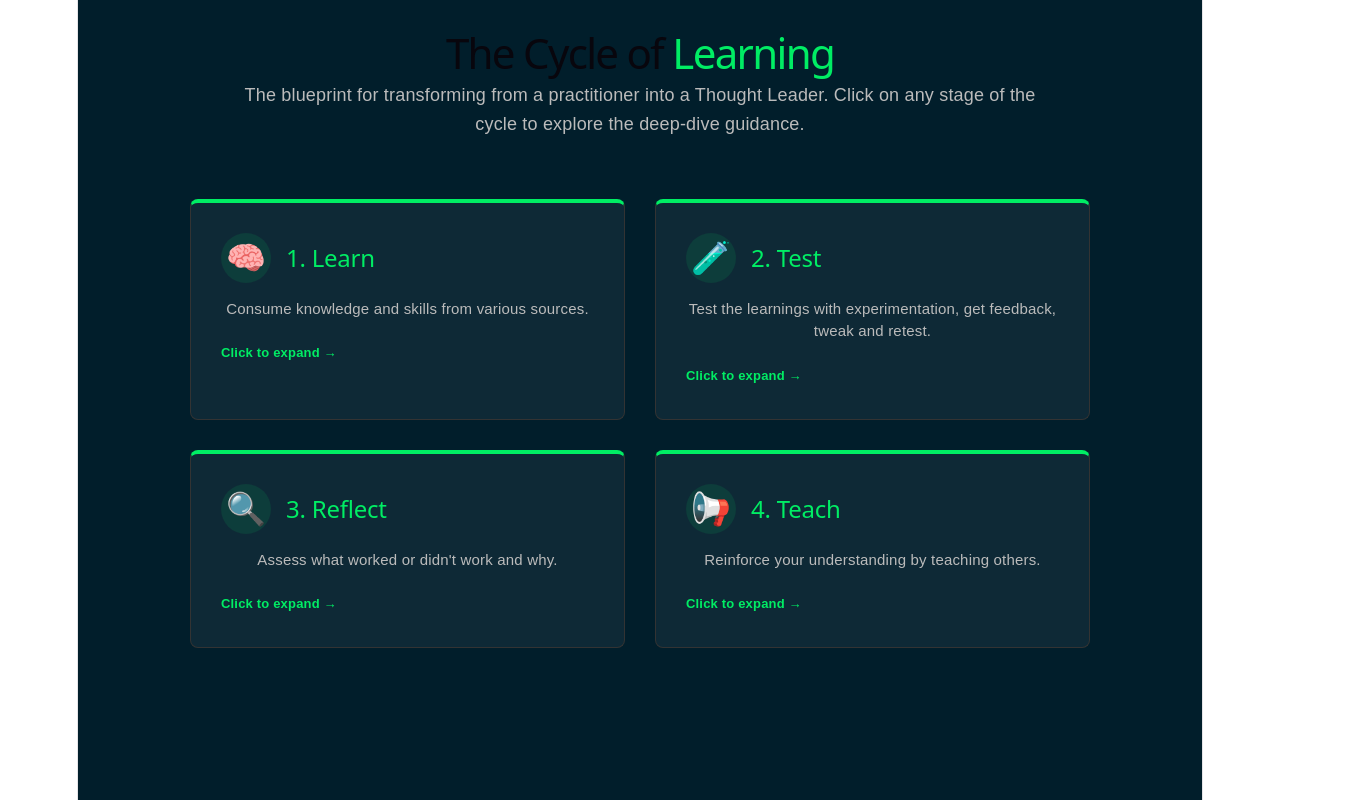
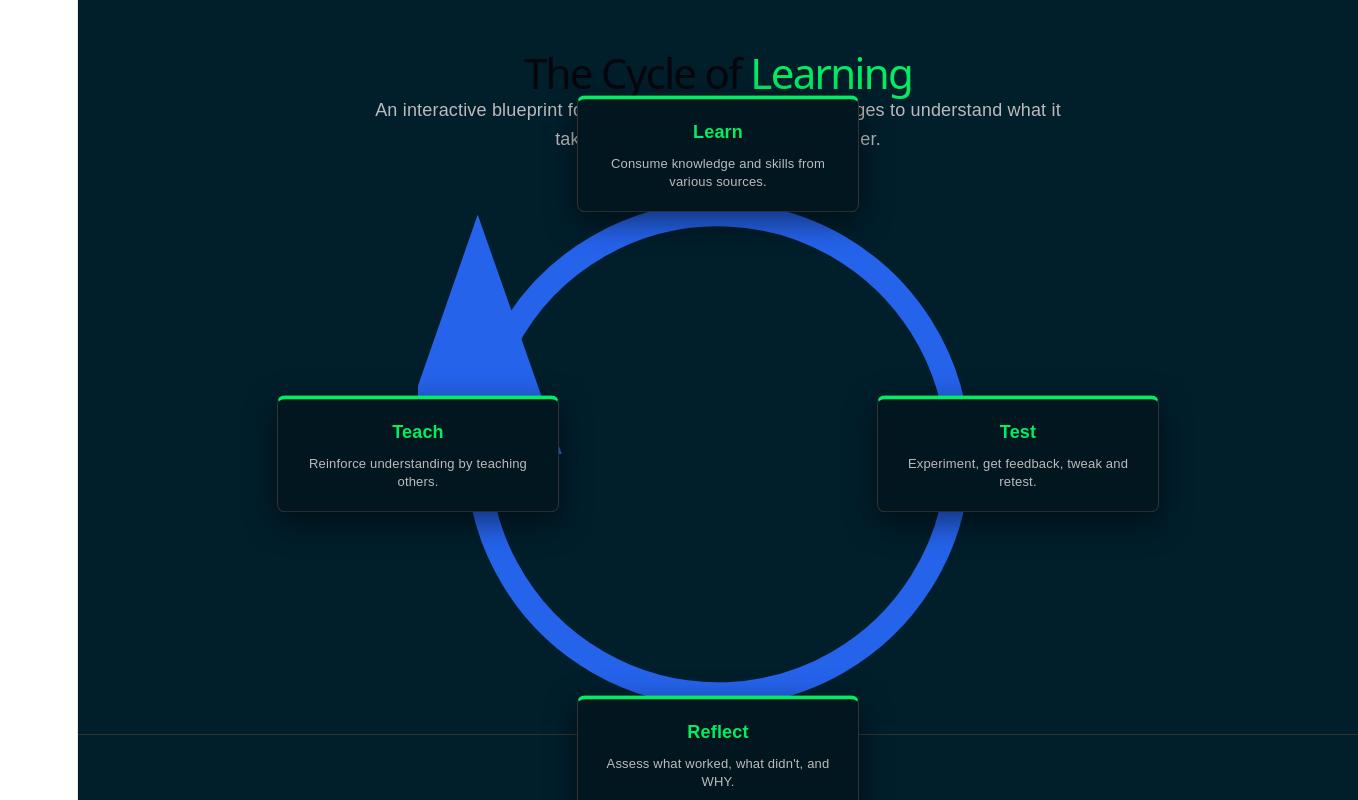
Before and after one commit to itchap/itchap, a React (Vite) app in the folder Apps/learning-cycle/: page / in a window 1280 px wide. Shown: the top 800 px of the page, 1358 px wide, since content can reach past the window. Built offline with nearby package versions, Linux system fonts and the light colour scheme.

Commit message:
ui update
ui update

```diff
--- a/Apps/learning-cycle/src/App.jsx
+++ b/Apps/learning-cycle/src/App.jsx
@@ -1,162 +1,173 @@
 import React, { useState } from 'react';
 
-function App() {
+const App = () => {
   const [activeNode, setActiveNode] = useState(null);
 
   const theme = {
     bg: '#011e2b',
+    darker: '#021620',
     cardBg: 'rgba(255, 255, 255, 0.05)',
     border: '#333',
     accent: '#00ed64',
     textMain: '#fff',
     textSub: '#bbb',
-    hover: 'rgba(0, 237, 100, 0.1)'
+    arrowColor: '#2563eb' // Matching the blue in your reference diagram
   };
 
   const cycleData = [
     {
       id: 1,
       title: 'Learn',
-      icon: '🧠',
+      pos: { top: '0%', left: '50%', transform: 'translate(-50%, -50%)' },
       shortDesc: 'Consume knowledge and skills from various sources.',
-      deepDive: "Find the medium that works best for your brain. Read books, dive into official documentation, watch technical videos, listen to podcasts, or get hands-on in a lab. Take meticulous notes. The goal here is raw intake and initial comprehension. You are laying the foundation.",
+      deepDive: "Find the medium that works best for you: books, docs, videos, podcasts, or practical hands-on labs. Take meticulous notes to lay a strong foundation.",
       action: "Identify your preferred learning style and immerse yourself."
     },
     {
       id: 2,
       title: 'Test',
-      icon: '🧪',
-      shortDesc: 'Test the learnings with experimentation, get feedback, tweak and retest.',
-      deepDive: "Knowledge without execution is just trivia. Apply what you've learned in real-world or simulated scenarios. Observe the outcomes closely, solicit brutal feedback from peers or customers, make necessary adjustments, and test again. This is where theory meets reality.",
-      action: "Build a POC, run a mock discovery call, or break a system on purpose."
+      pos: { top: '50%', left: '100%', transform: 'translate(-50%, -50%)' },
+      shortDesc: 'Experiment, get feedback, tweak and retest.',
+      deepDive: "Apply theory to reality. Build POCs, run mock calls, and solicit brutal feedback. Tweak your approach based on what breaks and test it again.",
+      action: "Build a POC or run a simulation to see theory meet reality."
     },
     {
       id: 3,
       title: 'Reflect',
-      icon: '🔍',
-      shortDesc: 'Assess what worked or didn\'t work and why.',
-      deepDive: "This is the most critical and often skipped step. It's not enough to know WHAT happened; you must understand WHY. Why did the architecture scale perfectly? Why did the customer push back on that specific point? True mastery is born in the quiet reflection of your successes and failures.",
-      action: "Do not move to the next stage until you understand the 'Why'."
+      pos: { top: '100%', left: '50%', transform: 'translate(-50%, -50%)' },
+      shortDesc: 'Assess what worked, what didn\'t, and WHY.',
+      deepDive: "True mastery is born here. Don't just look at results; understand the mechanics. Why did the customer push back? Why did the architecture scale?",
+      action: "Understand the 'Why' before moving to the next stage."
     },
     {
       id: 4,
       title: 'Teach',
-      icon: '📢',
-      shortDesc: 'Reinforce your understanding by teaching others.',
-      deepDive: "You are only ready for this stage after true reflection. The process of structuring your thoughts to educate others—whether through a blog, a lunch-and-learn, or a conference keynote—is the ultimate forcing function for mastery. Teaching is what transforms a skilled practitioner into a recognized Thought Leader.",
-      action: "Share your findings. Elevate the rest of the team."
+      pos: { top: '50%', left: '0%', transform: 'translate(-50%, -50%)' },
+      shortDesc: 'Reinforce understanding by teaching others.',
+      deepDive: "The process of preparing to teach forces you to structure your thoughts. Giving talks or writing docs is what makes you a Thought Leader.",
+      action: "Share your findings via a blog, lunch-and-learn, or talk."
     }
   ];
 
   return (
-    <div style={{ backgroundColor: theme.bg, minHeight: '100vh', color: theme.textMain, fontFamily: 'sans-serif', padding: '40px 20px' }}>
+    <div style={{ backgroundColor: theme.bg, color: theme.textMain, minHeight: '100vh', width: '100vw', fontFamily: 'sans-serif', margin: 0, padding: 0, overflowX: 'hidden' }}>
 
-      {/* HEADER */}
-      <div style={{ textAlign: 'center', maxWidth: '800px', margin: '0 auto 60px auto' }}>
-        <h1 style={{ fontSize: '42px', margin: '0 0 15px 0' }}>The Cycle of <span style={{ color: theme.accent }}>Learning</span></h1>
-        <p style={{ fontSize: '18px', color: theme.textSub, lineHeight: '1.6' }}>
-          The blueprint for transforming from a practitioner into a Thought Leader.
-          Click on any stage of the cycle to explore the deep-dive guidance.
+      {/* HEADER SECTION */}
+      <div style={{ textAlign: 'center', padding: '60px 20px 20px 20px' }}>
+        <h1 style={{ fontSize: '42px', margin: '0 0 10px 0' }}>The Cycle of <span style={{ color: theme.accent }}>Learning</span></h1>
+        <p style={{ color: theme.textSub, maxWidth: '700px', margin: '0 auto', lineHeight: '1.6' }}>
+          An interactive blueprint for SA Excellence. Navigate the stages to understand what it takes to become a true Thought Leader.
         </p>
       </div>
 
-      {/* CYCLE GRID */}
-      <div style={{ maxWidth: '900px', margin: '0 auto', display: 'grid', gridTemplateColumns: 'repeat(auto-fit, minmax(300px, 1fr))', gap: '30px', position: 'relative' }}>
-        {cycleData.map((node, index) => (
+      {/* CIRCULAR DIAGRAM AREA */}
+      <div style={{ display: 'flex', justifyContent: 'center', alignItems: 'center', height: '70vh', position: 'relative' }}>
+
+        <div style={{ position: 'relative', width: 'min(80vw, 600px)', height: 'min(80vw, 600px)' }}>
+
+          {/* THE SVG CIRCLE ARROW */}
+          <svg viewBox="0 0 100 100" style={{ position: 'absolute', top: 0, left: 0, width: '100%', height: '100%', transform: 'rotate(-90deg)' }}>
+            <path
+              d="M 50, 10 A 40, 40 0 1, 1 49.9, 10"
+              fill="none"
+              stroke={theme.arrowColor}
+              strokeWidth="4"
+              strokeLinecap="round"
+              markerEnd="url(#arrowhead)"
+            />
+            <defs>
+              <marker id="arrowhead" markerWidth="10" markerHeight="7" refX="0" refY="3.5" orient="auto">
+                <polygon points="0 0, 10 3.5, 0 7" fill={theme.arrowColor} />
+              </marker>
+            </defs>
+          </svg>
+
+          {/* THE QUADRANT CARDS */}
+          {cycleData.map((node) => (
             <div
               key={node.id}
               onClick={() => setActiveNode(node)}
               style={{
-              backgroundColor: theme.cardBg,
+                position: 'absolute',
+                ...node.pos,
+                width: '240px',
+                backgroundColor: theme.darker,
                 border: `1px solid ${theme.border}`,
                 borderTop: `4px solid ${theme.accent}`,
                 borderRadius: '8px',
-              padding: '30px',
+                padding: '20px',
                 cursor: 'pointer',
                 transition: 'all 0.3s ease',
-              position: 'relative'
+                zIndex: 10,
+                boxShadow: '0 10px 30px rgba(0,0,0,0.5)'
               }}
               onMouseOver={e => {
-              e.currentTarget.style.transform = 'translateY(-5px)';
-              e.currentTarget.style.backgroundColor = theme.hover;
+                e.currentTarget.style.transform = `${node.pos.transform} scale(1.05)`;
                 e.currentTarget.style.borderColor = theme.accent;
               }}
               onMouseOut={e => {
-              e.currentTarget.style.transform = 'translateY(0)';
-              e.currentTarget.style.backgroundColor = theme.cardBg;
+                e.currentTarget.style.transform = node.pos.transform;
                 e.currentTarget.style.borderColor = theme.border;
               }}
             >
-            <div style={{ display: 'flex', alignItems: 'center', gap: '15px', marginBottom: '15px' }}>
-              <div style={{ fontSize: '32px', backgroundColor: 'rgba(0, 237, 100, 0.1)', width: '50px', height: '50px', display: 'flex', alignItems: 'center', justifyContent: 'center', borderRadius: '50%' }}>
-                {node.icon}
-              </div>
-              <h2 style={{ margin: 0, fontSize: '24px', color: theme.accent }}>{index + 1}. {node.title}</h2>
-            </div>
-            <p style={{ margin: 0, fontSize: '15px', color: theme.textSub, lineHeight: '1.5' }}>
+              <h3 style={{ margin: '0 0 10px 0', color: theme.accent, fontSize: '18px' }}>{node.title}</h3>
+              <p style={{ margin: 0, fontSize: '13px', color: theme.textSub, lineHeight: '1.4' }}>
                 {node.shortDesc}
               </p>
-            <div style={{ marginTop: '20px', fontSize: '13px', fontWeight: 'bold', color: theme.accent, display: 'flex', alignItems: 'center', gap: '5px' }}>
-              Click to expand &rarr;
-            </div>
             </div>
           ))}
         </div>
+      </div>
 
-      {/* EXPLODED MODAL OVERLAY */}
+      {/* FULL SCREEN EXPLOSION MODAL */}
       {activeNode && (
         <div
           onClick={() => setActiveNode(null)}
           style={{
-            position: 'fixed',
-            top: 0, left: 0, right: 0, bottom: 0,
-            backgroundColor: 'rgba(1, 30, 43, 0.9)',
-            backdropFilter: 'blur(5px)',
-            zIndex: 1000,
-            display: 'flex',
-            alignItems: 'center',
-            justifyContent: 'center',
-            padding: '20px'
+            position: 'fixed', top: 0, left: 0, width: '100vw', height: '100vh',
+            backgroundColor: 'rgba(1, 30, 43, 0.95)',
+            backdropFilter: 'blur(10px)',
+            display: 'flex', justifyContent: 'center', alignItems: 'center',
+            zIndex: 1000, padding: '20px'
           }}
         >
           <div
-            onClick={e => e.stopPropagation()} // Prevent clicking inside modal from closing it
+            onClick={e => e.stopPropagation()}
             style={{
-              backgroundColor: '#021620',
+              backgroundColor: theme.darker,
               border: `2px solid ${theme.accent}`,
               borderRadius: '12px',
-              padding: '40px',
-              maxWidth: '600px',
+              padding: '60px',
+              maxWidth: '800px',
               width: '100%',
-              position: 'relative',
-              boxShadow: '0 10px 40px rgba(0,0,0,0.5)'
+              textAlign: 'center',
+              boxShadow: `0 0 50px ${theme.accent}33`
             }}
           >
-            {/* Close Button */}
+            <h2 style={{ fontSize: '48px', color: theme.accent, marginBottom: '20px' }}>{activeNode.title}</h2>
+            <p style={{ fontSize: '20px', lineHeight: '1.8', color: theme.textMain, marginBottom: '40px' }}>
+              {activeNode.deepDive}
+            </p>
+            <div style={{ borderTop: `1px solid ${theme.border}`, paddingTop: '30px' }}>
+              <p style={{ color: theme.accent, fontWeight: 'bold', fontSize: '14px', textTransform: 'uppercase', letterSpacing: '2px' }}>Pro-Tip / Objective</p>
+              <p style={{ fontSize: '18px', color: theme.textSub }}>{activeNode.action}</p>
+            </div>
             <button
               onClick={() => setActiveNode(null)}
-              style={{ position: 'absolute', top: '20px', right: '20px', background: 'none', border: 'none', color: theme.textSub, fontSize: '24px', cursor: 'pointer' }}
+              style={{ marginTop: '40px', padding: '12px 30px', backgroundColor: 'transparent', color: theme.accent, border: `1px solid ${theme.accent}`, borderRadius: '4px', cursor: 'pointer', fontWeight: 'bold' }}
             >
-              &times;
+              Close Insight
             </button>
-
-            <div style={{ fontSize: '48px', marginBottom: '20px' }}>{activeNode.icon}</div>
-            <h2 style={{ fontSize: '32px', margin: '0 0 10px 0', color: '#fff' }}>Stage {activeNode.id}: <span style={{ color: theme.accent }}>{activeNode.title}</span></h2>
-
-            <p style={{ fontSize: '18px', color: theme.textSub, lineHeight: '1.6', marginBottom: '30px' }}>
-              {activeNode.deepDive}
-            </p>
-
-            <div style={{ backgroundColor: 'rgba(0, 237, 100, 0.1)', borderLeft: `4px solid ${theme.accent}`, padding: '15px 20px', borderRadius: '0 8px 8px 0' }}>
-              <strong style={{ color: theme.accent, display: 'block', marginBottom: '5px' }}>Objective:</strong>
-              <span style={{ color: '#fff' }}>{activeNode.action}</span>
-            </div>
           </div>
         </div>
       )}
 
+      {/* FOOTER */}
+      <footer style={{ textAlign: 'center', padding: '40px', color: theme.textSub, fontSize: '13px', borderTop: `1px solid ${theme.border}` }}>
+        <a href="/" style={{ color: theme.accent, textDecoration: 'none', fontWeight: 'bold' }}>&larr; Back to itchap.com</a>
+      </footer>
     </div>
   );
-}
+};
 
 export default App;
```
Lines whose indentation alone changed are shown as unchanged.
